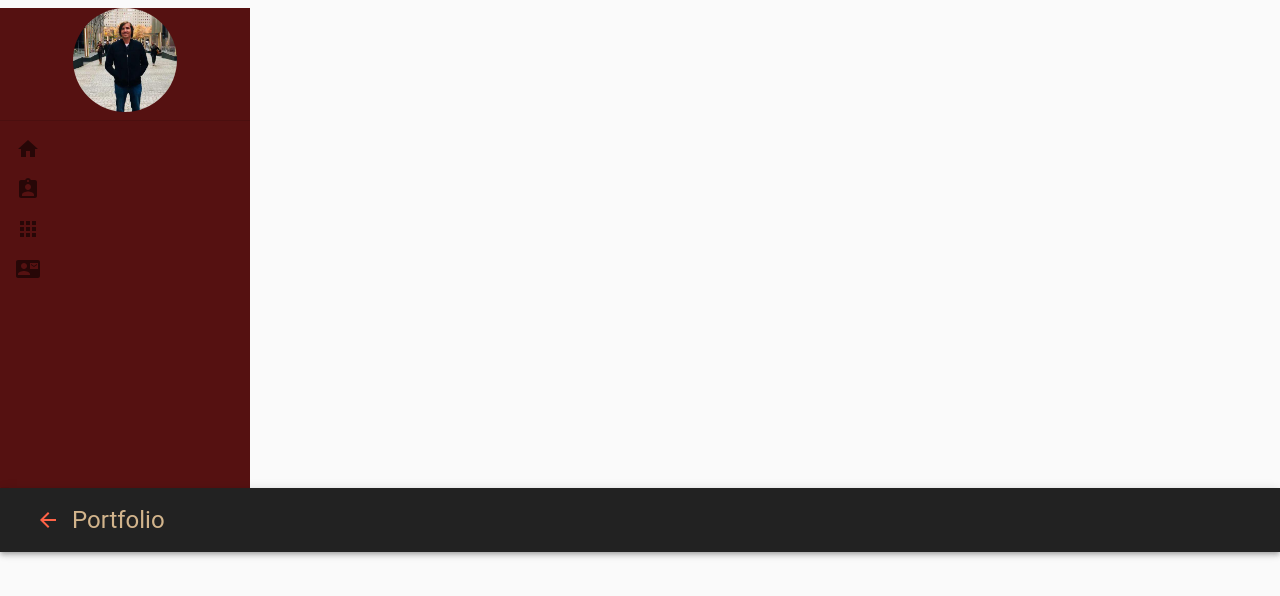
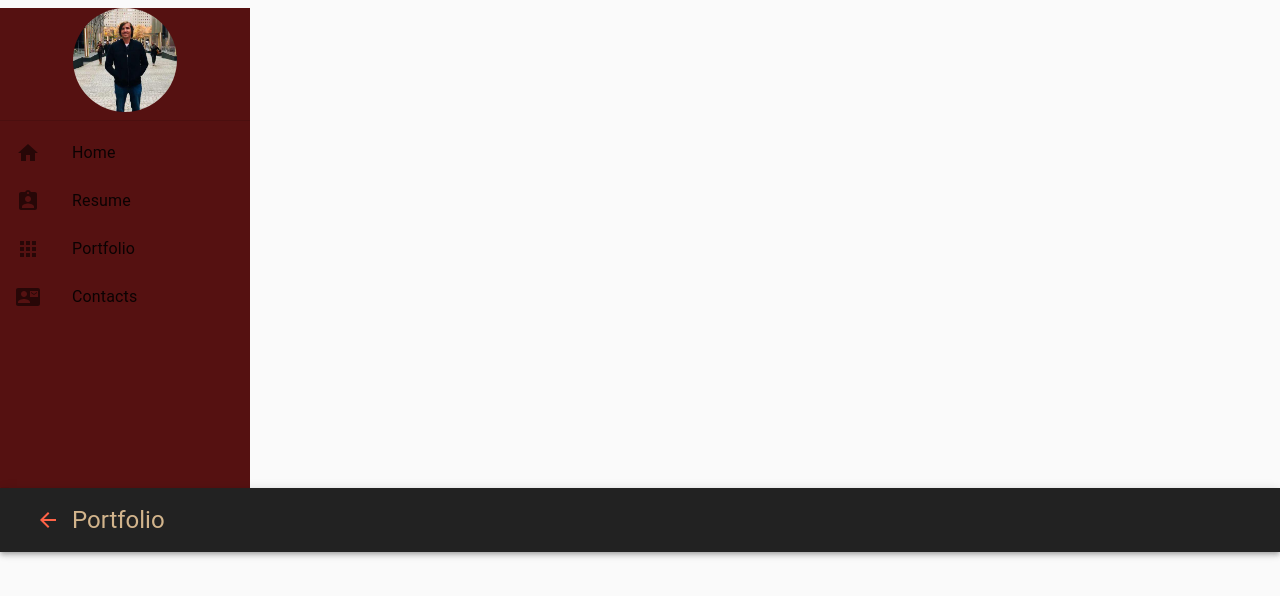
Before and after one commit to broof716/react-portfolio, a React (Create React App) app: page / in a window 1280 px wide. Shown: the top 596 px of the page. Built offline with nearby package versions, Linux system fonts and the light colour scheme.

Commit message:
adding ListItem and ListText

```diff
--- a/src/components/Navbar.js
+++ b/src/components/Navbar.js
@@ -65,11 +65,11 @@ const Navbar = () => {
     <Divider/>
     <List>
       {menuItems.map((lsItem, key)=> (
-      <ListItem button>
+      <ListItem button key={key}>
         <ListItemIcon>
           {lsItem.listIcon}
         </ListItemIcon>
-        <ListItemText/>
+        <ListItemText primary={lsItem.listText} />
       </ListItem>
       ))}
     </List>
```
